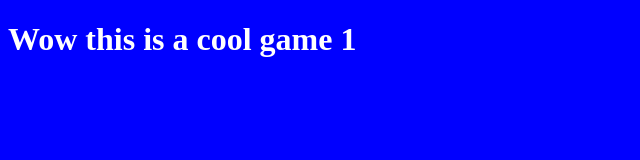
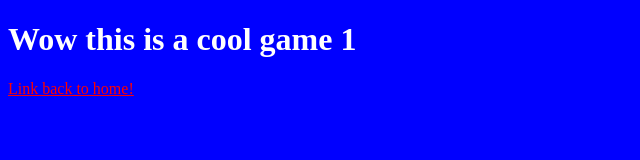
Before and after one commit to ABoxAlt/Cool-CAS-Games, a plain HTML site: page pages/game1/game1.html in a window 1280 px wide. Shown: the whole page, without its empty margins (0-640 px from the left). Drawn offline with Linux system fonts and the light colour scheme.

Commit message:
Added home link

```diff
--- a/pages/game1/game1.html
+++ b/pages/game1/game1.html
@@ -9,5 +9,6 @@
 </head>
 <body>
     <h1>Wow this is a cool game 1</h1>
+    <a href="./pages/game1/index.html">Link back to home!</a>
 </body>
 </html>
```
